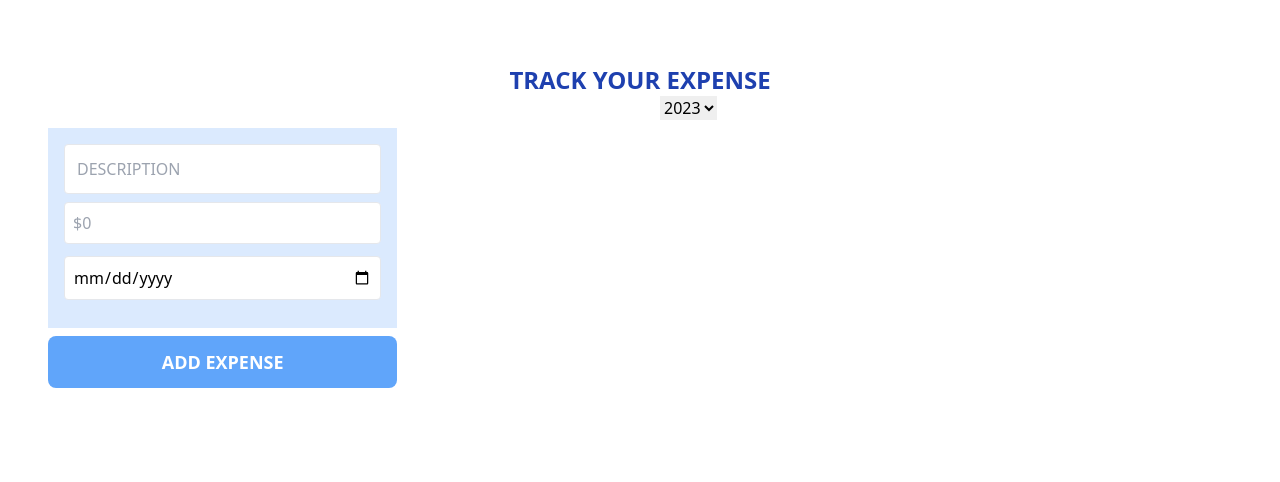
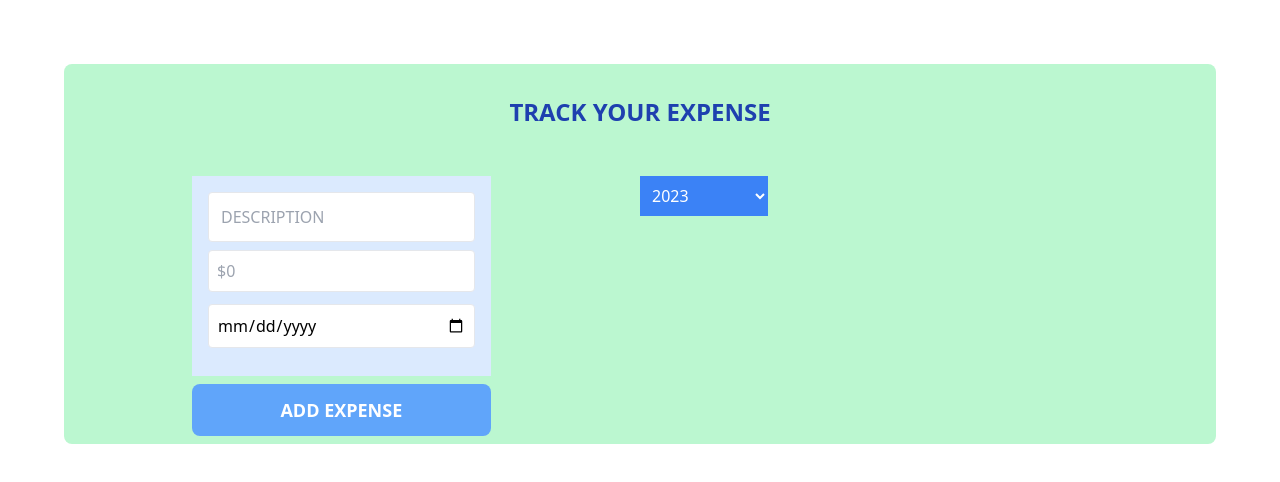
Before and after one commit to bintadam/expense-checker, a React (Create React App) app: page / in a window 1280 px wide. Shown: the top 482 px of the page. Built offline with nearby package versions, Linux system fonts and the light colour scheme.

Commit message:
fix error2

```diff
--- a/src/App.js
+++ b/src/App.js
@@ -23,9 +23,10 @@ function App() {
   }
   return (
     <div className="h-screen">
-      <h1 className="text-center font-bold text-2xl text-blue-800 pt-16">TRACK YOUR EXPENSE</h1>
-      <div className="grid grid-cols-2 gap-10">
-        <div className="pt-8 px-12">
+      <div className="bg-green-200 m-16 rounded-lg ">
+        <h1 className="text-center font-bold text-2xl text-blue-800 pt-8">TRACK YOUR EXPENSE</h1>
+        <div className="grid grid-cols-2 pt-12 px-32">
+          <div>
             <AddExpense onAdd={addExpense}
               date={date} setDate={setDate}
               amount={amount} setAmount={setAmount}
@@ -36,6 +37,7 @@ function App() {
             </div>
           </div>
         </div>
+    </div>
   );
 }
 
--- a/src/components/Expense.js
+++ b/src/components/Expense.js
@@ -2,11 +2,11 @@ function Expense({expense}){
 
     return (
         <div>
-            <div className="bg-blue-300 my-2 p-4 rounded-md w-2/3">
-                <ul>
-                    <li className="font-thin text-sm ">{expense.date}</li>
+            <div className="bg-blue-300 my-2 p-4 rounded-md flex ">
+                <ul className="">
+                    <li className="font-thin text-sm ml-auto ">{expense.date}</li>
                     <li>{expense.description}</li>
-                    <li>{expense.amount}</li>
+                    <li className="ml-auto">{expense.amount}</li>
                 </ul>
             </div>
         </div>
--- a/src/components/ExpenseList.js
+++ b/src/components/ExpenseList.js
@@ -23,10 +23,10 @@ function ExpenseList({expenses = []}){
     const yearsAvailable = Object.keys(groupedExpenses).sort((a, b) => b-a);
 
     return (
-        <div>
-            <select value={selectedYear} onChange={(e)=> setSelectedYear(e.target.value)}>
+        <div className="pr-32">
+            <select className="p-2 bg-blue-500 text-white font-medium w-32 focus:outline-none " value={selectedYear} onChange={(e)=> setSelectedYear(e.target.value)}>
                 { yearsAvailable.map( year => (
-                    <option className="bg-blue-400 text-white" key={year} value={year}>{year}</option>
+                    <option  key={year} value={year}>{year}</option>
                 ))}
             </select>
             <ExpenseChart/>
```
Lines whose indentation alone changed are shown as unchanged.
